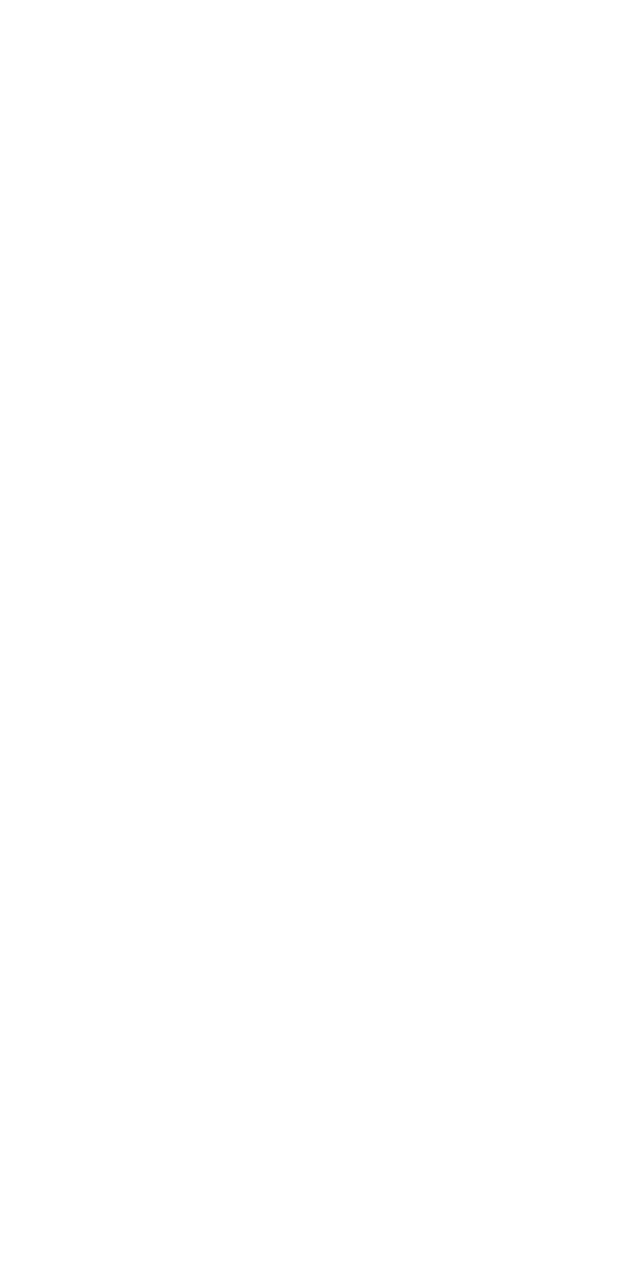
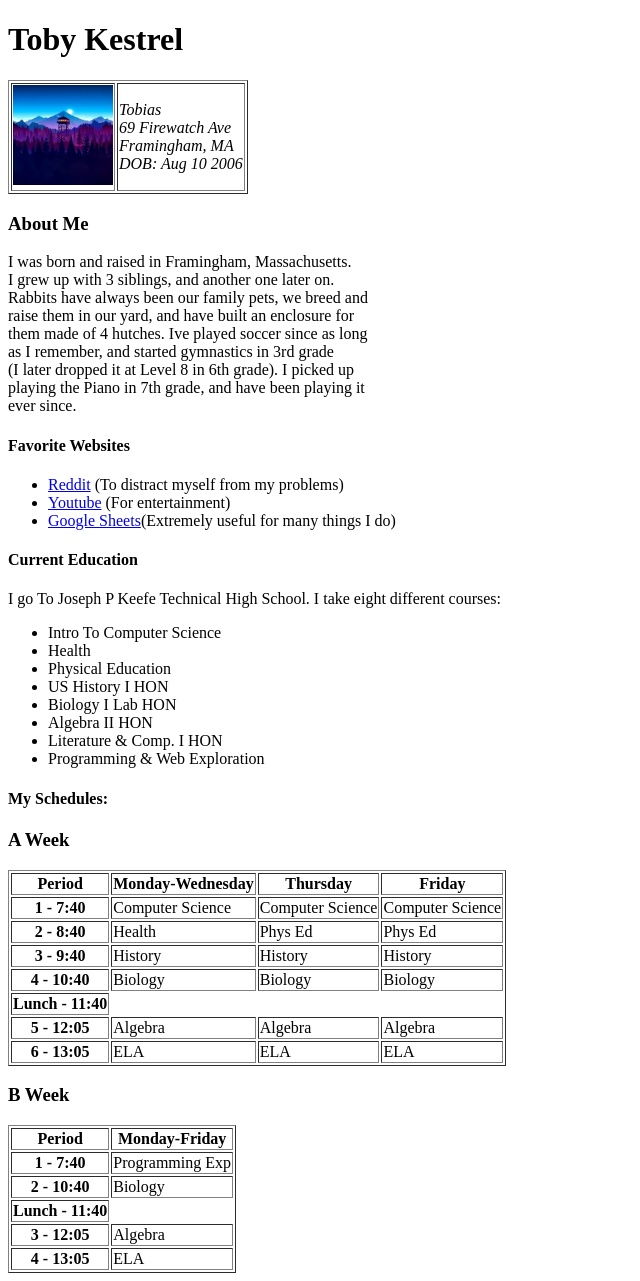
Before and after one commit to KTProg-2024/my-own-webpage-Tkestrel, a plain HTML site: page index.html in a window 1280 px wide. Shown: the whole page, without its empty margins (0-640 px from the left). Before the commit the page ends 800 px from the top, so only its background shows below. Drawn offline with Linux system fonts and the light colour scheme.

Commit message:
Finished Assignment

```diff
--- a/index.html
+++ b/index.html
@@ -1,10 +1,135 @@
 <!DOCTYPE html>
 <html>
-    <head>
+  <head>
+   <title>Toby</title>
+  </head>
 
-    </head>
+  <body>
 
-    <body>
+    <h1>Toby Kestrel</h1>
 
-    </body>
+    <table border="1">
+      <tr>
+        <td><img
+        src="fw pfp.jpg"
+        width="100"
+        alt="Profile Picture">
+        <td><i>Tobias<br>
+        69 Firewatch Ave<br>
+        Framingham, MA<br>
+        DOB: Aug 10 2006</i></td>
+      </tr>
+    </table>
+
+    <h3>About Me</h3>
+
+    <p>I was born and raised in Framingham, Massachusetts.<br>
+    I grew up with 3 siblings, and another one later on.<br>
+    Rabbits have always been our family pets, we breed and<br>
+    raise them in our yard, and have built an enclosure for<br>
+    them made of 4 hutches. Ive played soccer since as long<br>
+    as I remember, and started gymnastics in 3rd grade<br>
+    (I later dropped it at Level 8 in 6th grade). I picked up<br>
+    playing the Piano in 7th grade, and have been playing it<br>
+    ever since.</p>
+
+    <h4>Favorite Websites</h4>
+      <ul>
+        <li><a href="https://www.reddit.com/">Reddit</a> (To distract myself from my problems)</li>
+        <li><a href="https://www.youtube.com/">Youtube</a> (For entertainment)</li>
+        <li><a href="https://docs.google.com/spreadsheets">Google Sheets</a>(Extremely useful for many things I do)</li>
+      </ul>
+
+      <h4>Current Education</h4>
+      <p>I go To Joseph P Keefe Technical High School. I take eight different courses:
+        <ul>
+          <li>Intro To Computer Science</li>
+          <li>Health</li>
+          <li>Physical Education</li>
+          <li>US History I HON</li>
+          <li>Biology I Lab HON</li>
+          <li>Algebra II HON</li>
+          <li>Literature & Comp. I HON</li>
+          <li>Programming & Web Exploration</li>
+        </ul>
+
+      <h4>My Schedules:</h4>
+      <h3>A Week</h3>
+
+    <table border="1">
+      <tr>
+        <th>Period</th>
+        <th>Monday-Wednesday</th>
+        <th>Thursday</th>
+        <th>Friday</th>
+      </tr>
+      <tr>
+        <th>1 - 7:40</th>
+        <td>Computer Science</td>
+        <td>Computer Science</td>
+        <td>Computer Science</td>
+      </tr>
+      <tr>
+        <th>2 - 8:40</th>
+        <td>Health</td>
+        <td>Phys Ed</td>
+        <td>Phys Ed</td>
+      </tr>
+      <tr>
+        <th>3 - 9:40</th>
+        <td>History</td>
+        <td>History</td>
+        <td>History</td>
+      </tr>
+      <tr>
+        <th>4 - 10:40</th>
+        <td>Biology</td>
+        <td>Biology</td>
+        <td>Biology</td>
+      </tr>
+      <tr>
+        <th>Lunch - 11:40</th>
+      </tr>
+      <tr>
+        <th>5 - 12:05</th>
+        <td>Algebra</td>
+        <td>Algebra</td>
+        <td>Algebra</td>
+      </tr>
+      <tr>
+        <th>6 - 13:05</th>
+        <td>ELA</td>
+        <td>ELA</td>
+        <td>ELA</td>
+      </tr>
+    </table>
+
+    <h3>B Week</h3>
+
+    <table border="1">
+      <tr>
+        <th>Period</th>
+        <th>Monday-Friday</th>
+      </tr>
+      <tr>
+        <th>1 - 7:40</th>
+        <td>Programming Exp</td>
+      </tr>
+      <tr>
+        <th>2 - 10:40</th>
+        <td>Biology</td>
+      </tr>
+      <tr>
+        <th>Lunch - 11:40</th>
+      </tr>
+      <tr>
+        <th>3 - 12:05</th>
+        <td>Algebra</td>
+      </tr>
+      <tr>
+        <th>4 - 13:05</th>
+        <td>ELA</td>
+      </tr>
+    </table>
+  </body>
 </html>
```
Also changed, not shown: fw pfp.jpg (added), 1 other file.
